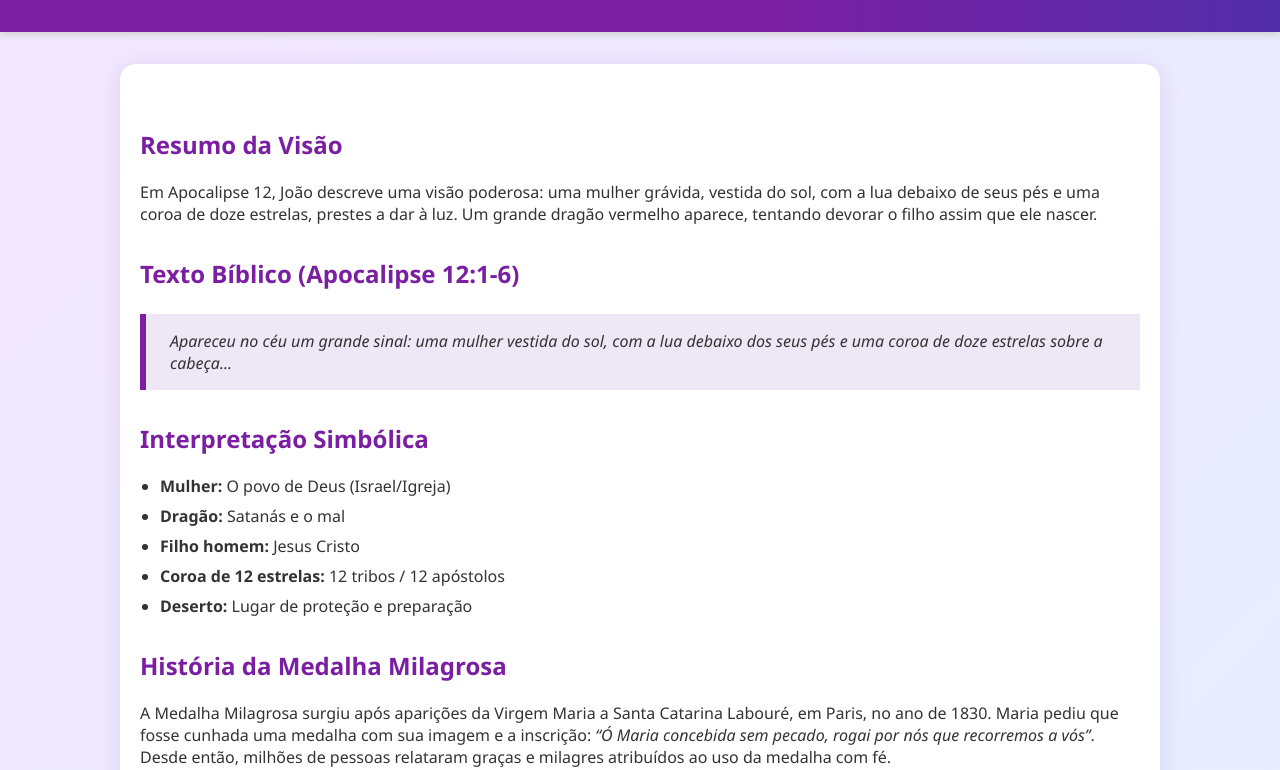
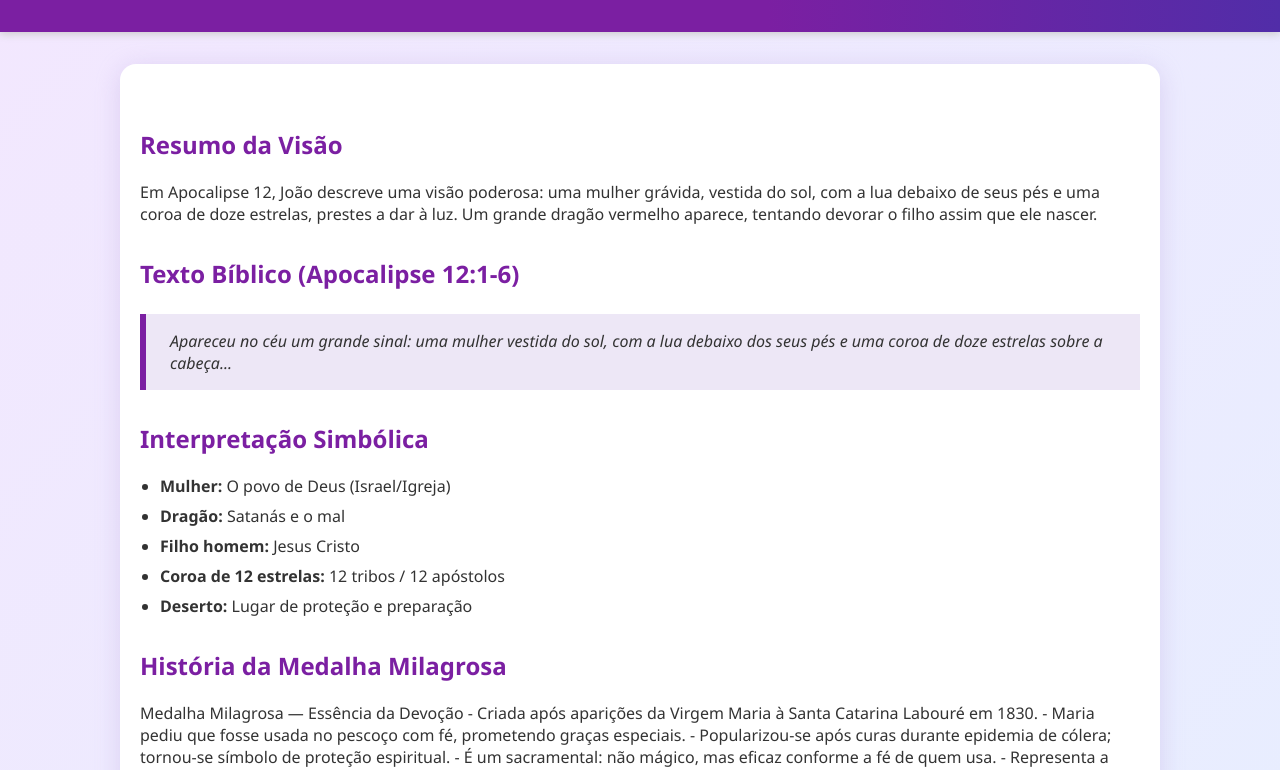
Before and after one commit to 1920k/ct, a plain HTML site: page index.html in a window 1280 px wide. Shown: the part 118-888 px from the top of the page. Drawn offline with Linux system fonts and the light colour scheme.

Commit message:
Update index.html

```diff
--- a/index.html
+++ b/index.html
@@ -228,10 +228,15 @@ h1 {
 
         <h2>História da Medalha Milagrosa</h2>
 <p>
-  A Medalha Milagrosa surgiu após aparições da Virgem Maria a Santa Catarina Labouré, em Paris, no ano de 1830.
-  Maria pediu que fosse cunhada uma medalha com sua imagem e a inscrição:
+  Medalha Milagrosa — Essência da Devoção
+- Criada após aparições da Virgem Maria à Santa Catarina Labouré em 1830.
+- Maria pediu que fosse usada no pescoço com fé, prometendo graças especiais.
+- Popularizou-se após curas durante epidemia de cólera; tornou-se símbolo de proteção espiritual.
+- É um sacramental: não mágico, mas eficaz conforme a fé de quem usa.
+- Representa a intercessão materna de Maria, conduzindo os fiéis ao céu.
+- “Nossa Senhora das Graças” e “da Medalha Milagrosa” são o mesmo título.
+
   <em>“Ó Maria concebida sem pecado, rogai por nós que recorremos a vós”</em>.
-  Desde então, milhões de pessoas relataram graças e milagres atribuídos ao uso da medalha com fé.
 </p>
 
         <button id="curiosidadeBtn">Mostrar Galeria</button>
```
